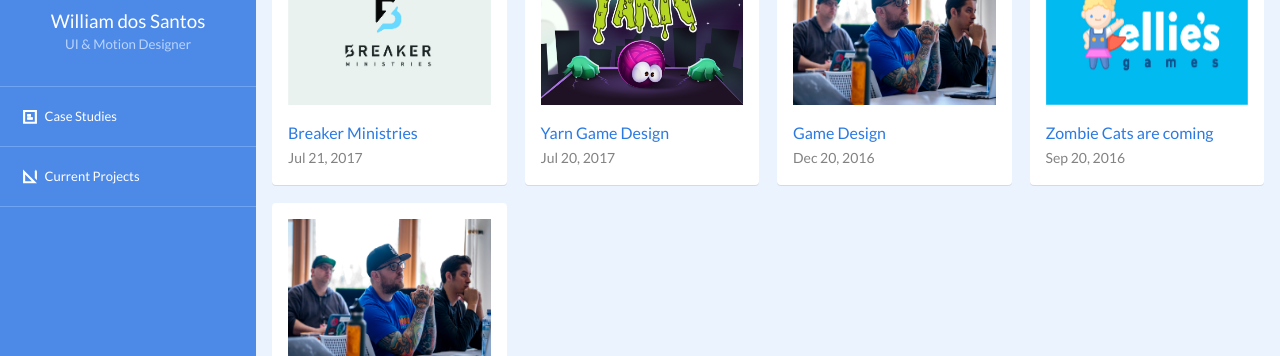
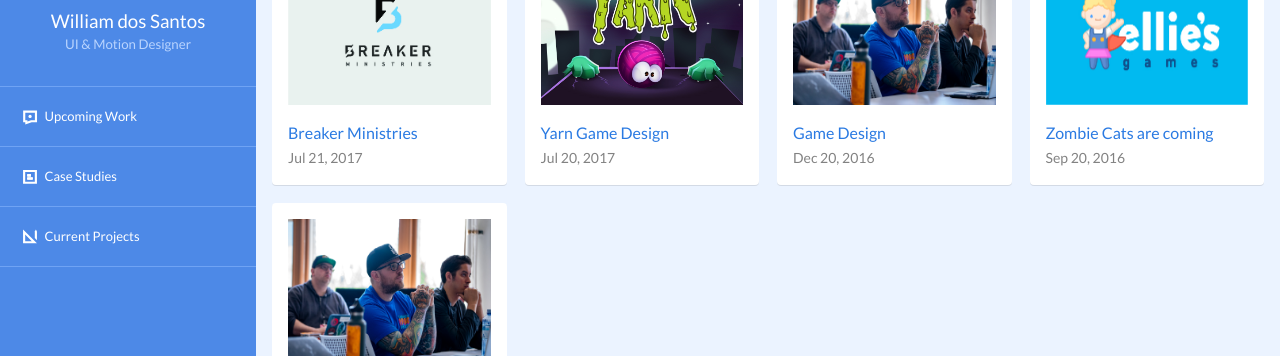
Before and after one commit to WillDosSantos/WillDosSantos.github.io, a Jekyll site: the page built from index.html, in a window 1280 px wide. Shown: the part 215-571 px from the top of the page. Built offline with Jekyll 4.4.1, drawn with Linux system fonts in a browser that asks for light colours.

Commit message:
icon sidebar

```diff
--- a/_layouts/default.html
+++ b/_layouts/default.html
@@ -18,6 +18,12 @@
             <h5>UI &amp; Motion Designer</h5>
           </div>
           <ul class="sidebar-nav mt-1">
+            <li>
+              <a class="page-link" href="{{ site.baseurl }}/">
+                <img class="sidebar-icon" src="{{ site.baseurl }}/assets/svgs/blog.svg">
+                Upcoming Work
+              </a>
+            </li>
             {% for page in site.pages %}
               {% if page.title %}
               <li>
--- /dev/null
+++ b/assets/js/functions.js
@@ -0,0 +1,3 @@
+$(function() {
+  $('.sidebar-nav a[href^="/' + location.pathname.split("/")[1] + '"]').addClass('active');
+});
```
Also changed, not shown: assets/svgs/blog.svg, 11 other files.
